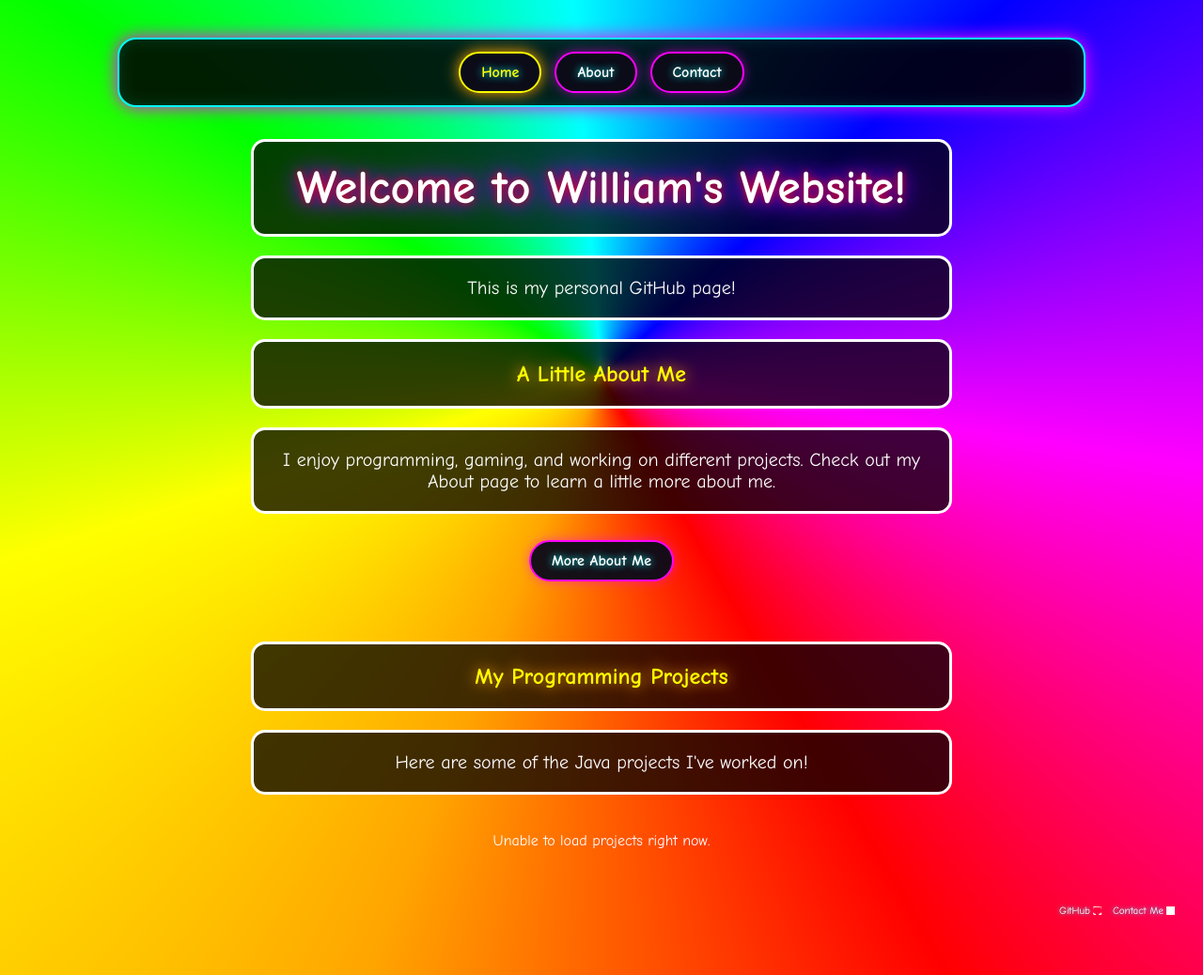
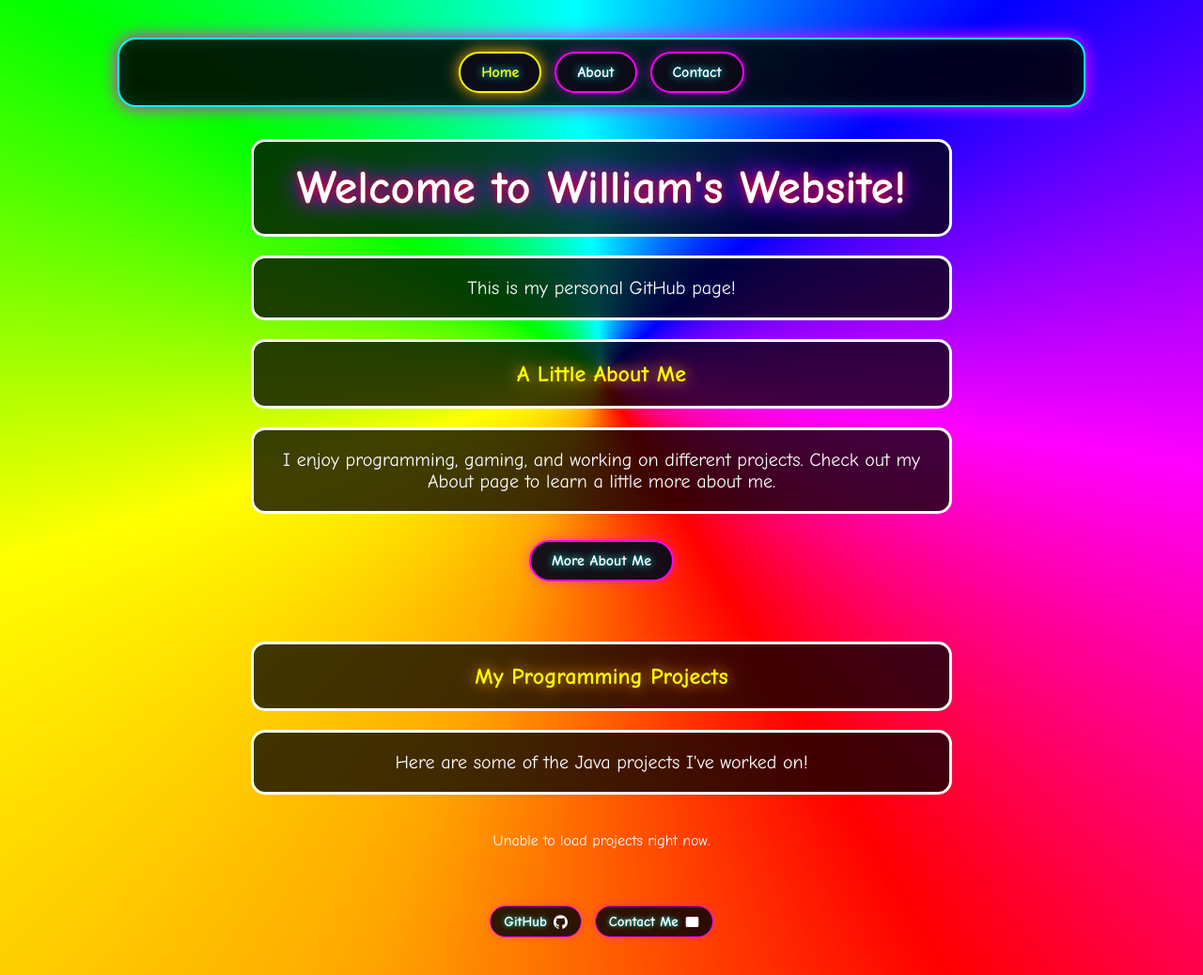
Before and after one commit to WilliamNeely/WilliamNeely.github.io, a plain HTML site: page index.html in a window 1280 px wide. Shown: the whole page at 94% size. Before the commit the page ends 1015 px from the top, so only its background shows below. Drawn offline with Linux system fonts and the light colour scheme; no server answers.

Commit message:
Style larger centered footer buttons

```diff
--- a/main.css
+++ b/main.css
@@ -111,63 +111,70 @@ p {
     transform: translateY(-4px) scale(1.04);
 }
 
-/* TINY INLINE CONTACT LINKS AT THE BOTTOM OF EACH PAGE */
+/* CENTERED CONTACT LINKS AT THE BOTTOM OF EACH PAGE */
 .site-social-links {
     display: flex;
-    justify-content: flex-end;
+    justify-content: center;
     align-items: center;
     flex-wrap: wrap;
-    gap: 12px;
-    margin: 24px 10px 0;
-    padding: 0;
+    gap: 14px;
+    width: 100%;
+    box-sizing: border-box;
+    margin: 24px auto 0;
+    padding: 0 10px;
 }
 
 .site-social-links .social-link {
     display: inline-flex;
     align-items: center;
-    gap: 3px;
-    padding: 0;
-    border: 0;
-    border-radius: 0;
-    background: transparent;
+    justify-content: center;
+    gap: 7px;
+    padding: 7px 14px;
+    border: 1px solid magenta;
+    border-radius: 999px;
+    background: rgba(0, 0, 0, 0.82);
     color: white;
-    font-size: 11px;
-    line-height: 1;
-    font-weight: normal;
+    font-size: 15px;
+    line-height: 1.2;
+    font-weight: bold;
     text-decoration: none;
-    text-shadow: 0 0 4px cyan;
-    box-shadow: none;
+    text-shadow: 0 0 5px cyan;
+    box-shadow: 0 0 9px rgba(255, 0, 255, 0.35);
+    transition: color 0.2s ease, border-color 0.2s ease,
+                box-shadow 0.2s ease, transform 0.2s ease;
 }
 
 .site-social-links .social-link:hover {
     color: yellow;
-    text-shadow: 0 0 7px cyan;
+    border-color: cyan;
+    box-shadow: 0 0 14px cyan;
+    transform: translateY(-2px);
 }
 
 .site-social-links .tiny-icon-wrap {
     display: inline-flex !important;
     align-items: center !important;
     justify-content: center !important;
-    width: 9px !important;
-    height: 9px !important;
-    min-width: 9px !important;
-    max-width: 9px !important;
-    min-height: 9px !important;
-    max-height: 9px !important;
+    width: 15px !important;
+    height: 15px !important;
+    min-width: 15px !important;
+    max-width: 15px !important;
+    min-height: 15px !important;
+    max-height: 15px !important;
     overflow: hidden !important;
-    flex: 0 0 9px !important;
+    flex: 0 0 15px !important;
     line-height: 0 !important;
 }
 
 .site-social-links .tiny-icon-wrap svg {
-    width: 9px !important;
-    height: 9px !important;
-    min-width: 9px !important;
-    max-width: 9px !important;
-    min-height: 9px !important;
-    max-height: 9px !important;
+    width: 15px !important;
+    height: 15px !important;
+    min-width: 15px !important;
+    max-width: 15px !important;
+    min-height: 15px !important;
+    max-height: 15px !important;
     display: block !important;
-    flex: 0 0 9px !important;
+    flex: 0 0 15px !important;
     overflow: hidden !important;
     fill: currentColor;
 }
```
